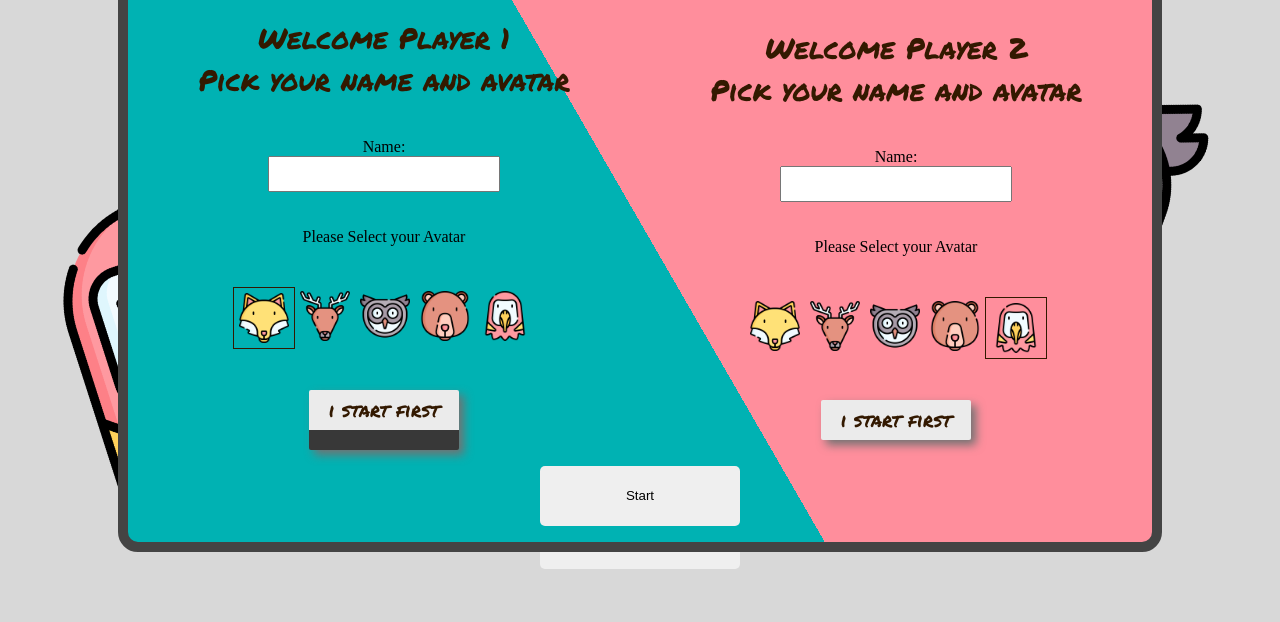
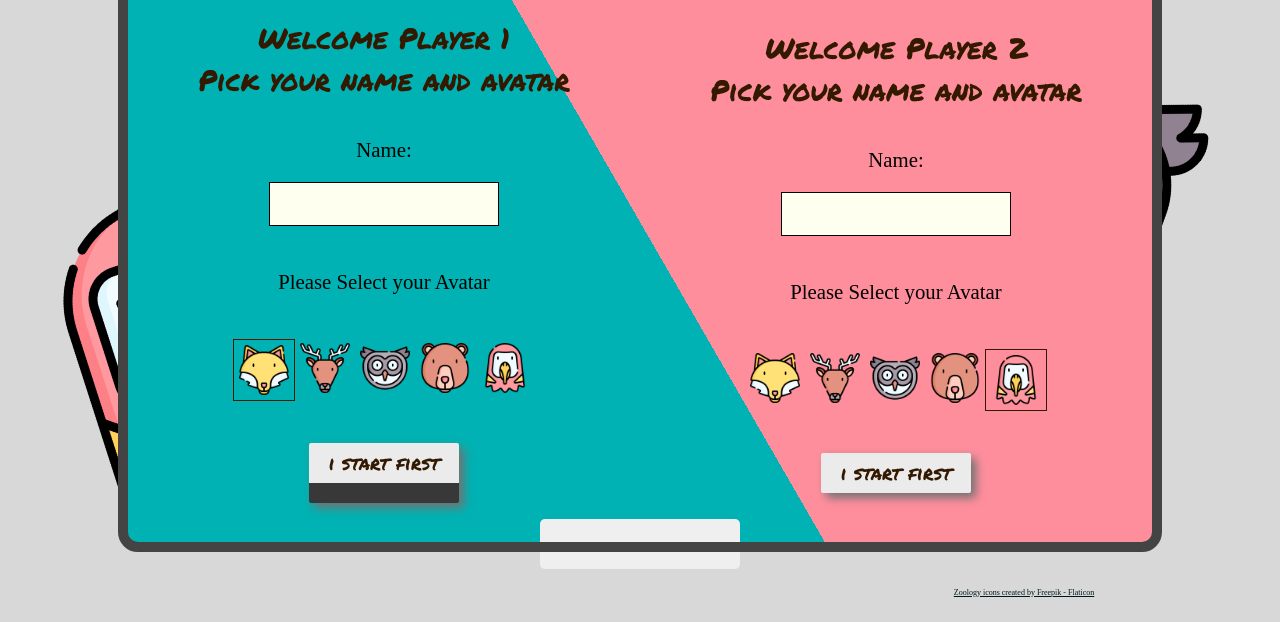
Before and after one commit to xJoeCode/Tic-Tac-Toe, a plain HTML site: page index.html in a window 1280 px wide. Shown: the part 178-800 px from the top of the page. Drawn offline with Linux system fonts and the light colour scheme.

Commit message:
added more css styling

```diff
--- a/index.html
+++ b/index.html
@@ -135,6 +135,6 @@
         <button id="resetButton" type="button">Reset</button>
     </div>
 
-
+    <a href="https://www.flaticon.com/free-icons/zoology" title="zoology icons">Zoology icons created by Freepik - Flaticon</a>
 </body>
 </html>
--- a/styles.css
+++ b/styles.css
@@ -125,11 +125,14 @@ button{
     border-radius: 5px;
     transition: 0.3s ease-in-out;
     width: 200px;
-    height: 60px;
+    height: 70px;
     margin-bottom: 80px;
     grid-column: 1 /-1;
     cursor: pointer;
     flex-shrink: 0;
+    font-family: var(--main-font);
+    font-size: 2rem;
+    color: #980036;
 }
 
 button:hover{
@@ -137,7 +140,6 @@ button:hover{
 }
 
 label img{
-
     pointer-events: none;
     width: 50px;
     height: 50px;
@@ -230,9 +232,10 @@ input:checked ~ img{
 }
 
 
-label{
+label, fieldset{
     position: relative;
     margin-top: 10%;
+    font-size: 1.3rem;
 }
 
 .orangeText{
@@ -241,8 +244,14 @@ label{
 }
 
 input[type="text"]{
+    appearance: none;
+    -webkit-appearance: none;
     width: 60%;
-    height: 30px;
+    height: 40px;
+    margin-top: 20px;
+    font-size: 1.3rem;
+    background-color: #fffff0;
+    border: 1px solid black;
 }
 
 .cuteIcons{
@@ -270,7 +279,7 @@ input[type="text"]{
 }
 
 body{
-
+    position: relative;
     margin: 0;
     height: 100vh;
     display: flex;
@@ -279,3 +288,10 @@ body{
     align-items: center;
     background-color: #d8d8d8;
 }
+a{
+    position: relative;
+    bottom: -5%;
+    right: -30%;
+    font-size: 0.5rem;
+    color: #001818;
+}
```
